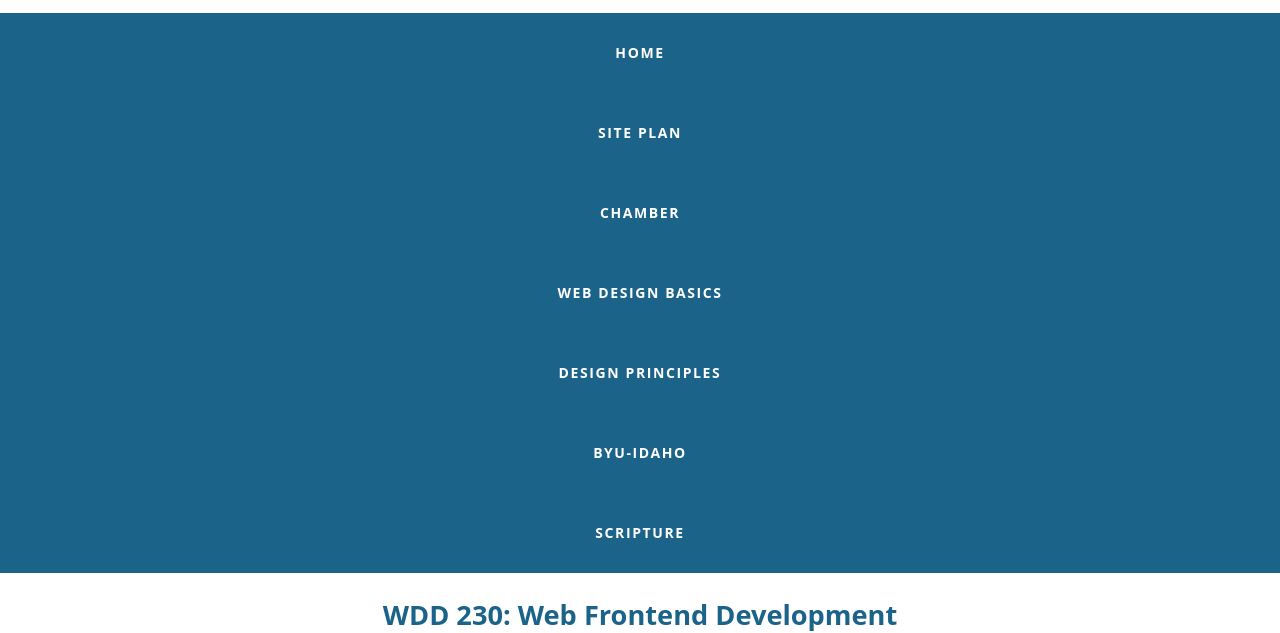
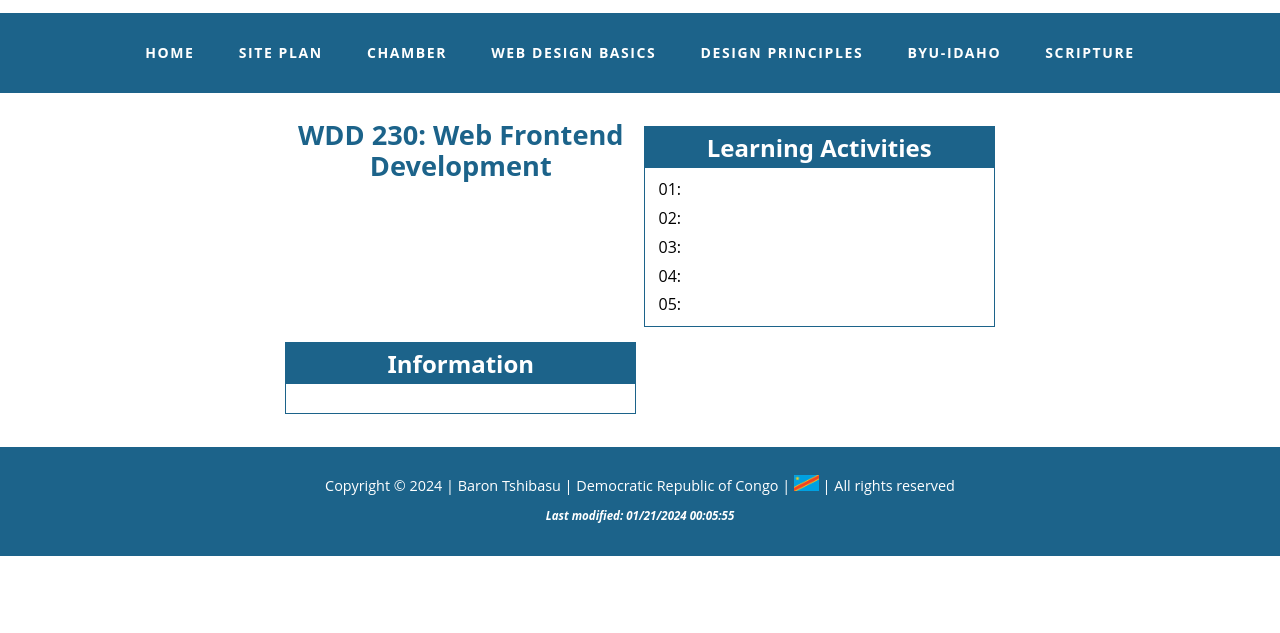
Before and after one commit to nrb2002/wdd230, a plain HTML site: page index.html in a window 1280 px wide. Shown: the part 169-802 px from the top of the page. Drawn offline with nearby package versions, Linux system fonts and the light colour scheme; a web font is replaced by a local one.

Commit message:
New updates
Added media query example files

```diff
--- a/index.html
+++ b/index.html
@@ -26,11 +26,17 @@
 
         <!--Normalize.css-->
         <link rel="stylesheet" href="styles/normalize.css">
-        <link rel="stylesheet" href="https://cdnjs.cloudflare.com/ajax/libs/normalize/8.0.1/normalize.min.css">
+        <!--<link rel="stylesheet" href="https://cdnjs.cloudflare.com/ajax/libs/normalize/8.0.1/normalize.min.css">-->
         <!--./Normalize.css-->
 
+        <!--Local style sheets-->
         <link rel="stylesheet" href="styles/base.css">
-        <link rel="stylesheet" href="styles/lager.css">
+        <link rel="stylesheet" href="styles/larger.css">
+
+        <!--Google fonts imports-->
+        <link rel="stylesheet" href="https://fonts.google.com/specimen/Open+Sans">
+        <link rel="stylesheet" href="https://fonts.google.com/noto/specimen/Noto+Sans">
+
 
         <!--./Styles sheets-->
 
--- /dev/null
+++ b/lesson01/styles/holygrail.css
@@ -0,0 +1,42 @@
+body {
+    display: grid;
+    height: 100vh;
+    grid-template: auto 1fr auto / 300px 1fr auto;
+  }
+
+  header {
+    background: lightpink;
+    padding: 2rem;
+    grid-column: 1 / 4;
+  }
+
+  nav {
+    background: rgb(166, 224, 152);
+    padding: 2rem;
+    grid-column: 1 / 4;
+
+  }
+
+
+
+  main {
+    background: coral;
+    grid-column: 2 / 3;
+  }
+
+  .right-sidebar {
+    background: yellow;
+    grid-column: 3 / 4;
+  }
+
+  footer {
+    background: wheat;
+    padding: 2rem;
+    text-align: center;
+    grid-column: 1 / 4;
+  }
+
+  .left-sidebar,
+  .right-sidebar {
+    padding: 1rem;
+  }
--- /dev/null
+++ b/lesson01/styles/media-query-large.css
@@ -0,0 +1,14 @@
+/*write a containing media query to be applied at a viewport width of 500px or greater.*/
+
+@media screen and (min-width: 500px){
+    /**change the header to a black background with white text*/
+    header{
+        background-color: black;
+        color: white;
+    }
+
+    /*change the main element to display two columns of equal size*/
+    main{
+        grid-template-columns: 1fr 1fr;
+    }
+}
--- /dev/null
+++ b/lesson01/styles/media-query.css
@@ -0,0 +1,33 @@
+/*do not include a media query*/
+
+/*use the Google Font - Roboto in the body rule,*/
+body{
+    font-family: 'roboto', sans-serif;
+}
+
+/*the header, main, and footer each have a maximum width of 640 pixels and are centered on the page using margin: 1rem auto*/
+header,
+main,
+footer{
+    max-width: 640px;
+    margin:1rem auto;
+    padding: 1rem;
+    background-color: #ceecee;
+
+    /*include a faint border and appropriate padding*/
+    /*have a blueish background color of your choice*/
+    border: 1px solid rgb(82, 159, 159);
+}
+
+/*set the main element to be a CSS grid with a grid template of only one column, and a equal gap of 1rem */
+main{
+    display: grid;
+    grid-template-columns: 1fr;
+    grid-gap: 1rem;
+}
+
+/* set the section elements to also have padding and a white background.*/
+section{
+    padding: 1rem;
+    background-color: white;
+}
--- a/styles/base.css
+++ b/styles/base.css
@@ -1,6 +1,3 @@
-@import url('https://fonts.google.com/specimen/Open+Sans');
-@import url('https://fonts.google.com/noto/specimen/Noto+Sans');
-
 :root {
     --primary-color : hwb(201 11% 46%);
     --secondary-color : rgb(245, 208, 212);
@@ -19,9 +16,14 @@
     box-sizing : border-box;
 }
 
+img{
+    max-width: 100%;;
+}
+
 h1, h2 {
     color : var(--primary-color);
 }
+
 h1, h2, h3 {
     font-family : 'noto sans', sans-serif;
 }
@@ -33,9 +35,11 @@ font-family : 'noto sans', sans-serif;
     display : grid;
     justify-content : center;
 }
+
 header img {
     border-radius : 20px;
 }
+
 .profilePhoto {
 grid-column : 1 / 2;
 }
@@ -46,8 +50,8 @@ font-family : 'noto sans', sans-serif;
 align-self : center;
 font-size : 1.2em;
 }
+
 nav {
-        display : flex;
     justify-content : center;
     line-height : 40px;
     min-height : 6vh;
@@ -72,6 +76,7 @@ font-family : 'noto sans', sans-serif;
     font-weight : bold;
     letter-spacing : 1.6px;
 }
+
 nav ul li a:hover, nav ul li a:active {
     border-bottom : 4px solid var(--secondary-color);
 }
--- a/styles/larger.css
+++ b/styles/larger.css
@@ -1,6 +1,6 @@
-@media screen and (min-width: 1201px){
-    nav{
-        display: block;
+@media only screen and (min-width: 769px){
+    nav {
+        display : flex;
     }
 
     nav ul li{
@@ -13,12 +13,6 @@
         grid-template-columns: 1fr 1fr;
     }
 
-    .card #activities{
-        grid-column: 1/2;
-    }
 
-    .card #information{
-        grid-column: 2/3;
-    }
 
 }
```
Also changed, not shown: lesson02/media-query.html (added, +51 -0 lines), lesson02/design-principles.html (added). Lines whose indentation alone changed are shown as unchanged.
